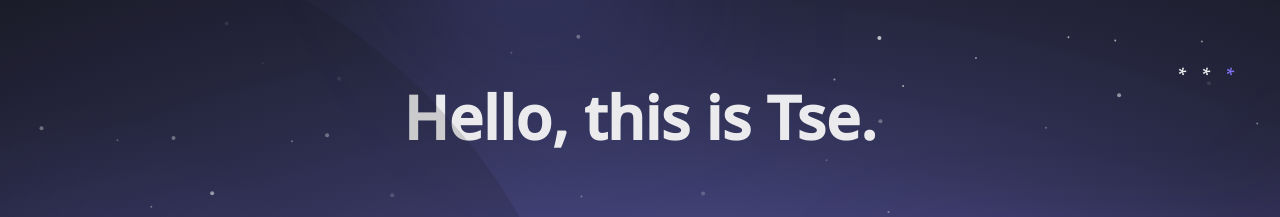
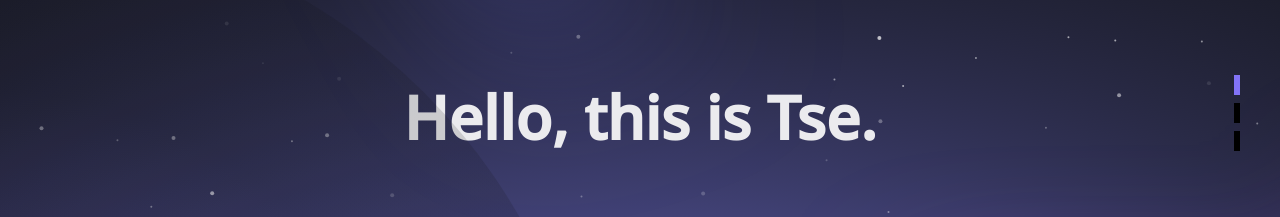
Before and after one commit to tsxce/tse-blog, a Next.js app: page / in a window 1280 px wide. Shown: the part 283-500 px from the top of the page. Built offline with nearby package versions, Linux system fonts and the light colour scheme.

Commit message:
finish stepper except animation

```diff
--- a/components/SideStepper/index.tsx
+++ b/components/SideStepper/index.tsx
@@ -1,42 +1,47 @@
 'use client'
 import useWindownPosition from '@/hook/useWindowPosition'
-import { useEffect, useRef, useCallback, useMemo } from 'react'
+import { useEffect, useRef, useCallback } from 'react'
 
 export default function SideStepper() {
   const { scrollPosition, totalHeight, viewHeight } = useWindownPosition()
-  const ref1 = useRef<HTMLDivElement>(null)
-  const ref2 = useRef<HTMLDivElement>(null)
-  const ref3 = useRef<HTMLDivElement>(null)
-  const refArray = useMemo(() => [ref1, ref2, ref3], [])
+  const screenNum = totalHeight / viewHeight
+  const list = [...Array(screenNum).keys()]
+  const refArray = useRef([])
 
   const addIndexColor = useCallback(
     (p) => {
-      refArray.forEach((refItem, index) => {
+      refArray.current.forEach((refItem, index) => {
         if (index === p) {
-          refItem.current?.classList.add('text-purple')
+          refItem.classList.add('fill-purple')
         } else {
-          refItem.current?.classList.remove('text-purple')
+          refItem.classList.remove('fill-purple')
         }
       })
     },
     [refArray],
   )
-
   useEffect(() => {
     const colorIndex = Math.ceil(scrollPosition / viewHeight)
     addIndexColor(colorIndex)
   }, [scrollPosition, viewHeight, addIndexColor])
   return (
-    <div className="fixed right-0 top-1/2 z-10 rotate-90 transform -translate-y-1/2 w-[100px] h-[20px]">
-      <div id={'stepper-1'} ref={ref1}>
-        *
-      </div>
-      <div id={'stepper-2'} ref={ref2}>
-        *
-      </div>
-      <div id={'stepper-3'} ref={ref3}>
-        *
-      </div>
+    <div className="fixed flex right-0 top-1/2 z-10 rotate-90 transform -translate-y-1/2 w-[100px] h-[20px]">
+      {list.map((x) => {
+        return (
+          <svg
+            key={x}
+            id={`stepper-${x}`}
+            className="ml-2"
+            ref={(el) => {
+              refArray.current[x] = el
+            }}
+            width="20"
+            height="6"
+          >
+            <rect width="300" height="100" />
+          </svg>
+        )
+      })}
     </div>
   )
 }
--- a/tsconfig.json
+++ b/tsconfig.json
@@ -1,6 +1,7 @@
 {
   "compilerOptions": {
     "target": "es5",
+    "downlevelIteration": true,
     "lib": ["dom", "dom.iterable", "esnext"],
     "allowJs": true,
     "skipLibCheck": true,
```
